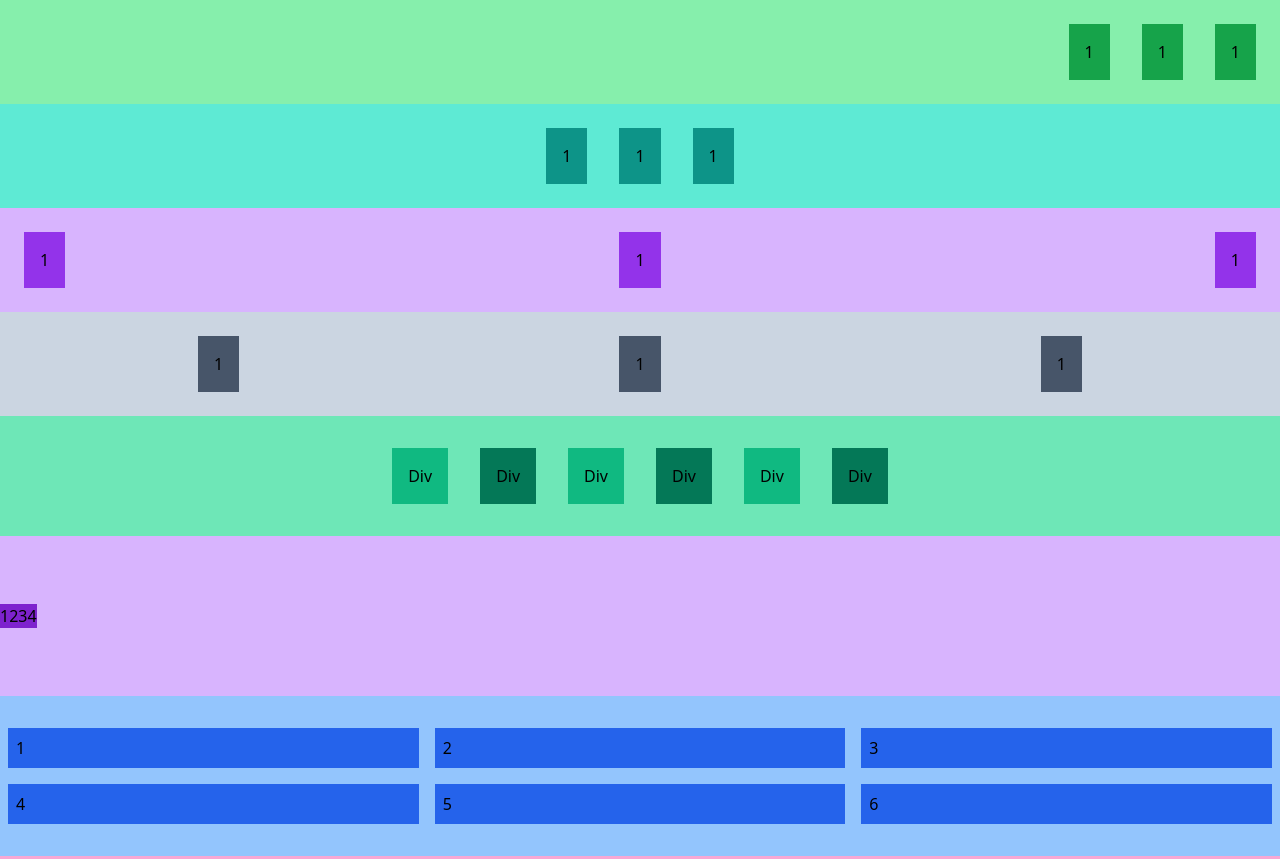
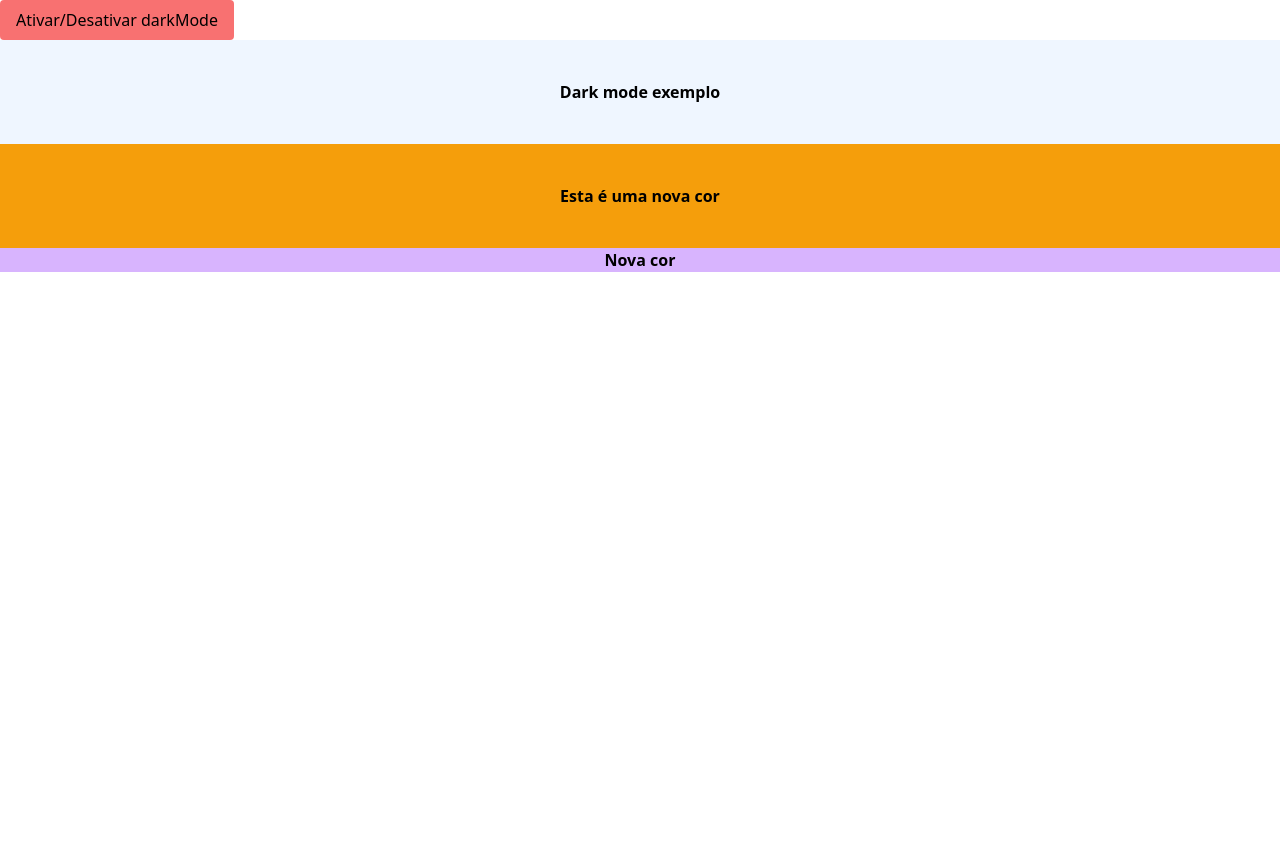
Before and after one commit to clepverse/curso-tailwindcss, a website: page src/index.html in a window 1280 px wide. Shown: the top 859 px of the page. After the commit the page ends 800 px from the top, so only its background shows below. Drawn offline with Linux system fonts and the light colour scheme.

Commit message:
Ativar e desativar Darkmode

```diff
--- a/src/index.html
+++ b/src/index.html
@@ -6,6 +6,7 @@
     <meta name="viewport" content="width=device-width, initial-scale=1.0" />
     <title>Curso tailwindcss</title>
     <link rel="stylesheet" href="/dist/output.css" />
+    <script defer src="js/scripts.js"></script>
   </head>
   <body>
     <!-- <div
@@ -269,7 +270,7 @@
       <div class="bg-teal-600 h-20">Item 4</div>
     </div> -->
 
-    <div class="flex p-2 bg-green-300 justify-end">
+    <!-- <div class="flex p-2 bg-green-300 justify-end">
       <div class="bg-green-600 p-4 m-4">1</div>
       <div class="bg-green-600 p-4 m-4">1</div>
       <div class="bg-green-600 p-4 m-4">1</div>
@@ -291,10 +292,10 @@
       <div class="bg-slate-600 p-4 m-4">1</div>
       <div class="bg-slate-600 p-4 m-4">1</div>
       <div class="bg-slate-600 p-4 m-4">1</div>
-    </div>
+    </div> -->
 
     <!-- Exercício 10 -->
-    <div class="flex p-4 bg-emerald-300 justify-center">
+    <!-- <div class="flex p-4 bg-emerald-300 justify-center">
       <div class="bg-emerald-500 p-4 m-4">Div</div>
       <div class="bg-emerald-700 p-4 m-4">Div</div>
       <div class="bg-emerald-500 p-4 m-4">Div</div>
@@ -326,9 +327,9 @@
       <div class="bg-pink-600 m-2 p-2">4</div>
       <div class="bg-pink-600 m-2 p-2">5</div>
       <div class="bg-pink-600 m-2 p-2">6</div>
-    </div>
+    </div> -->
 
-    <div class="bg-sky-300 h-30 p-10">
+    <!-- <div class="bg-sky-300 h-30 p-10">
       <span class="bg-sky-600 p-4">Padding xy</span>
       <span class="bg-sky-800 px-4">Padding x</span>
       <span class="bg-sky-500 py-4">Padding y</span>
@@ -336,16 +337,16 @@
       <span class="bg-sky-500 pb-4">Padding bottom</span>
       <span class="bg-sky-800 pr-4">Padding right</span>
       <span class="bg-sky-500 pl-4">Padding left</span>
-    </div>
+    </div> -->
 
     <!-- Exercício 11 -->
-    <button
+    <!-- <button
       class="bg-indigo-600 m-10 px-4 py-2 uppercase tracking-widest font-bold rounded-md text-white transition duration-300 hover:bg-indigo-200 hover:text-black"
     >
       EXERCÍCIO11
-    </button>
+    </button> -->
 
-    <div class="bg-cyan-300 h-30 p-10">
+    <!-- <div class="bg-cyan-300 h-30 p-10">
       <span class="bg-cyan-600 m-4">Margin xy</span>
       <span class="bg-cyan-800 mx-4">Margin x</span>
       <span class="bg-cyan-500 my-4">Margin y</span>
@@ -353,25 +354,52 @@
       <span class="bg-cyan-500 mb-4">Margin bottom</span>
       <span class="bg-cyan-800 mr-4">Margin right</span>
       <span class="bg-cyan-500 ml-4">Margin left</span>
-    </div>
+    </div> -->
 
     <!-- Exercício 12 -->
-    <div class="w-20 text-cyan-900 font-bold mx-auto mt-2">
+    <!-- <div class="w-20 text-cyan-900 font-bold mx-auto mt-2">
       Exercício 12
       </p>
     </div>
 
     <div class="font-jetbrains font-bold text-5xl uppercase">
       <p>Import font jetbrains</p>
+    </div> -->
+
+    <!-- Exercício 13 -->
+    <!-- <p class="font-mono text-xl p-4 bg-gray-500">Lorem ipsum dolor sit, amet consectetur adipisicing elit. Ipsam maxime quibusdam eligendi eaque cumque, molestias sint fugit veniam perferendis voluptatem?</p> -->
+
+    <!-- Exercício 14 -->
+    <!-- <p class="text-sm italic tracking-widest text-slate-900 bg-slate-300">Lorem ipsum dolor sit amet consectetur adipisicing elit. Odio dolorum odit quidem tempora itaque magnam minus tempore fugit quod reprehenderit.</p> -->
+
+    <!-- Exercício 15 -->
+    <!-- <div class="w-40 h-10 bg-red-300 text-red-700 font-bold text-center border-red-700 rounded-md">Error 404</div> -->
+
+    <div class="">
+      <button
+        id="dark-mode"
+        class="bg-red-400 hover:bg-red-600text-white rounded py-2 px-4"
+      >
+        Ativar/Desativar darkMode
+      </button>
     </div>
 
-    <!-- Exercício 13 -->
-    <p class="font-mono text-xl p-4 bg-gray-500">Lorem ipsum dolor sit, amet consectetur adipisicing elit. Ipsam maxime quibusdam eligendi eaque cumque, molestias sint fugit veniam perferendis voluptatem?</p>
+    <div
+      class="bg-blue-50 dark:bg-blue-800 text-black dark:text-white font-bold text-center p-10"
+    >
+      Dark mode exemplo
+    </div>
 
-    <!-- Exercício 14 -->
-    <p class="text-sm italic tracking-widest text-slate-900 bg-slate-300">Lorem ipsum dolor sit amet consectetur adipisicing elit. Odio dolorum odit quidem tempora itaque magnam minus tempore fugit quod reprehenderit.</p>
+    <div
+      class="bg-amber-500 dark:bg-amber-900 text-black dark:text-white font-bold text-center p-10"
+    >
+      Esta é uma nova cor
+    </div>
 
-    <!-- Exercício 15 -->
-    <div class="w-40 h-10 bg-red-300 text-red-700 font-bold text-center border-red-700 rounded-md">Error 404</div>
+    <div
+      class="bg-purple-300 dark:bg-purple-800 text-black dark:text-white font-bold text-center"
+    >
+      Nova cor
+    </div>
   </body>
 </html>
--- /dev/null
+++ b/src/js/scripts.js
@@ -0,0 +1,6 @@
+const btn = document.querySelector("#dark-mode");
+const html = document.querySelector("html");
+
+btn.addEventListener("click", function () {
+  html.classList.toggle("dark");
+});
```
Also changed, not shown: dist/output.css.
